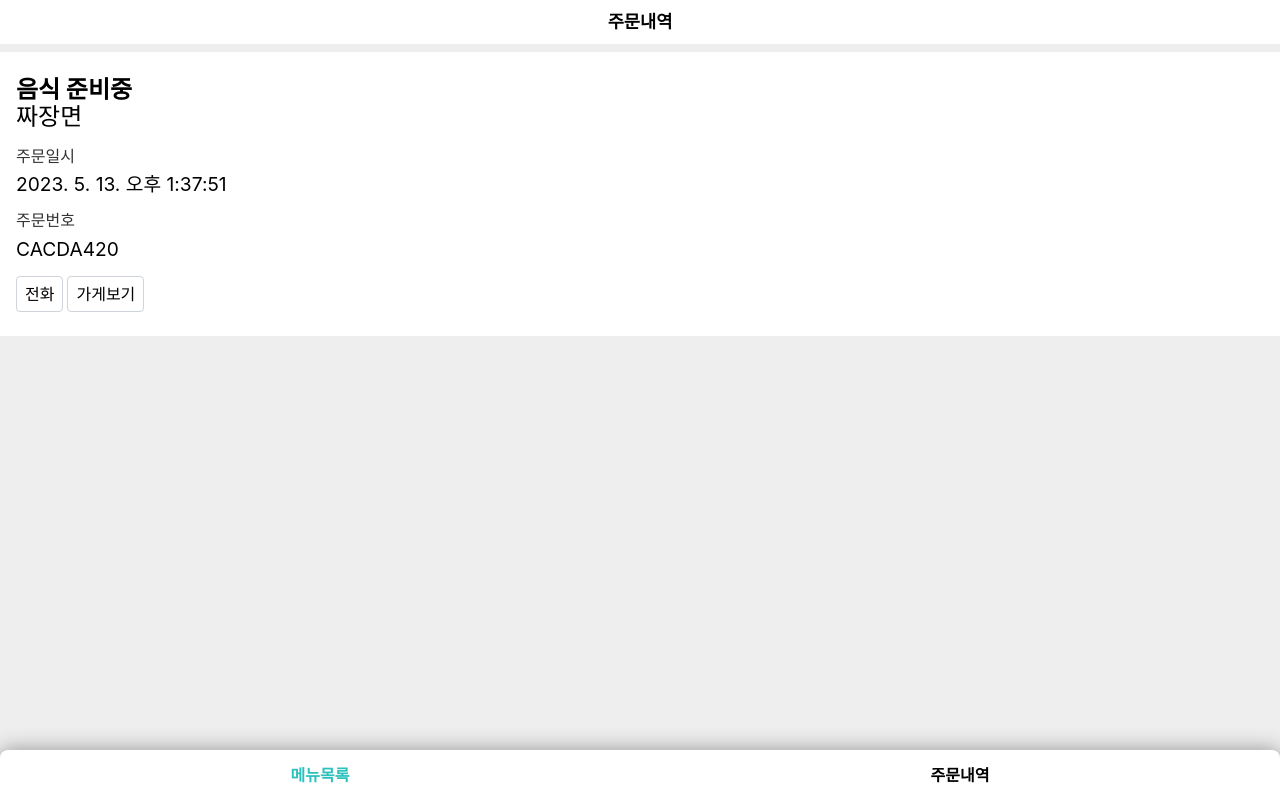
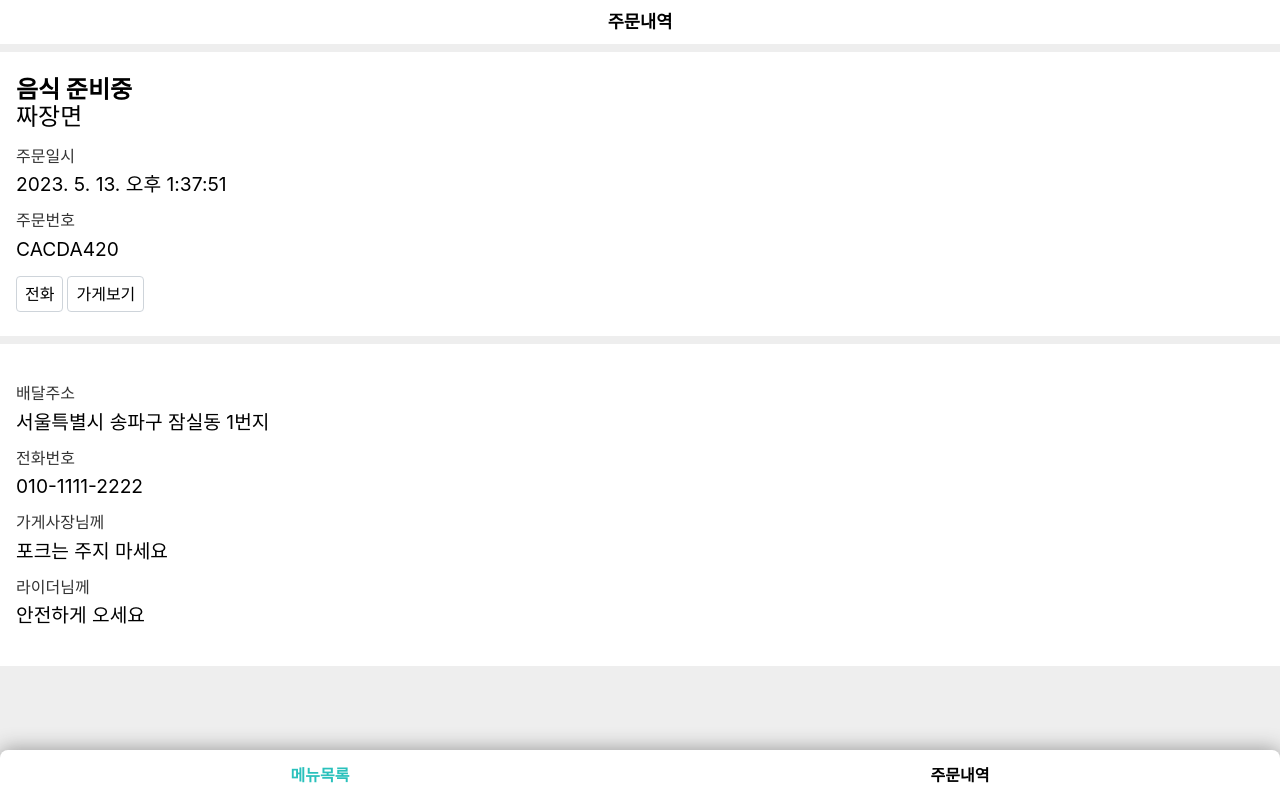
Before and after one commit to neungdong/ReactStudy, a React (Vite) app: page / in a window 1280 px wide. Built offline with nearby package versions, Linux system fonts and the light colour scheme.

Commit message:
OrderDeliveryCard 생성

```diff
--- /dev/null
+++ b/src/pages/OrderPage/OrderDeliveryCard.jsx
@@ -0,0 +1,18 @@
+import Card from "@/components/Card";
+
+const OrderDeliveryCard = ({ order }) => {
+  const { deliveryAddress, deliveryContact, messageToShop, messageToRider } = order;
+
+  return (
+    <Card
+      data={[
+        { term: "배달주소", description: deliveryAddress },
+        { term: "전화번호", description: deliveryContact },
+        { term: "가게사장님께", description: messageToShop },
+        { term: "라이더님께", description: messageToRider },
+      ]}
+    />
+  );
+};
+
+export default OrderDeliveryCard;
--- a/src/pages/OrderPage/index.jsx
+++ b/src/pages/OrderPage/index.jsx
@@ -2,6 +2,7 @@ import Navbar from "@/components/Navbar";
 import OrderStatusCard from "@/pages/OrderPage/OrderStatusCard";
 import Page from "@/components/Page";
 import Title from "@/components/Title";
+import OrderDeliveryCard from "@/pages/OrderPage/OrderDeliveryCard";
 
 const fakeOrder = {
   id: "CACDA420",
@@ -24,6 +25,7 @@ const OrderPage = () => (
   <div className="OrderPage">
     <Page header={<Title>주문내역</Title>} footer={<Navbar />}>
       <OrderStatusCard order={fakeOrder} />
+      <OrderDeliveryCard order={fakeOrder} />
     </Page>
   </div>
 );
```
